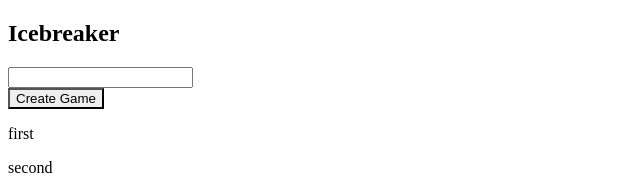
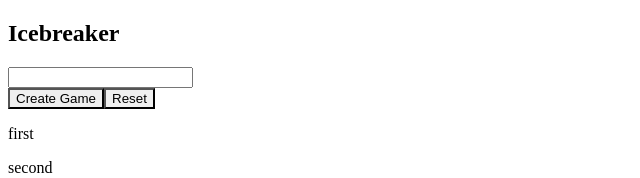
Before and after one commit to davidystephenson/icebreaker, a React (Create React App) app: page / in a window 1280 px wide. Shown: the top 178 px of the page, without its empty margins (0-640 px from the left). Built offline with nearby package versions, Linux system fonts and the light colour scheme.

Commit message:
Install router

```diff
--- a/package.json
+++ b/package.json
@@ -16,6 +16,7 @@
     "framer-motion": "^6.2.8",
     "react": "^17.0.2",
     "react-dom": "^17.0.2",
+    "react-router-dom": "^6.3.0",
     "react-scripts": "5.0.0",
     "typescript": "^4.5.5",
     "web-vitals": "^2.1.4"
--- a/src/App.tsx
+++ b/src/App.tsx
@@ -21,6 +21,11 @@ function App (): JSX.Element {
     setMessage('Submitted')
     const addedGamesList = [...gamesList, input]
     setGamesList(addedGamesList)
+    setInput('')
+  }
+
+  function handleClick (): void {
+    setInput('')
   }
 
   return (
@@ -29,10 +34,11 @@ function App (): JSX.Element {
 
       <form onSubmit={handleSubmit}>
         <FormControl>
-          <Input onChange={handleChange} />
+          <Input onChange={handleChange} value={input} />
         </FormControl>
 
         <Button type='submit'>Create Game</Button>
+        <Button type='button' onClick={handleClick}>Reset</Button>
       </form>
       {message}
       {gameItems}
--- a/src/index.tsx
+++ b/src/index.tsx
@@ -1,10 +1,13 @@
 import React from 'react'
 import ReactDOM from 'react-dom'
 import App from './App'
+import { BrowserRouter } from 'react-router-dom'
 
 ReactDOM.render(
   <React.StrictMode>
-    <App />
+    <BrowserRouter>
+      <App />
+    </BrowserRouter>
   </React.StrictMode>,
   document.getElementById('root')
 )
```
Also changed, not shown: 1 other file (tests, documents, lock files or other folders).
